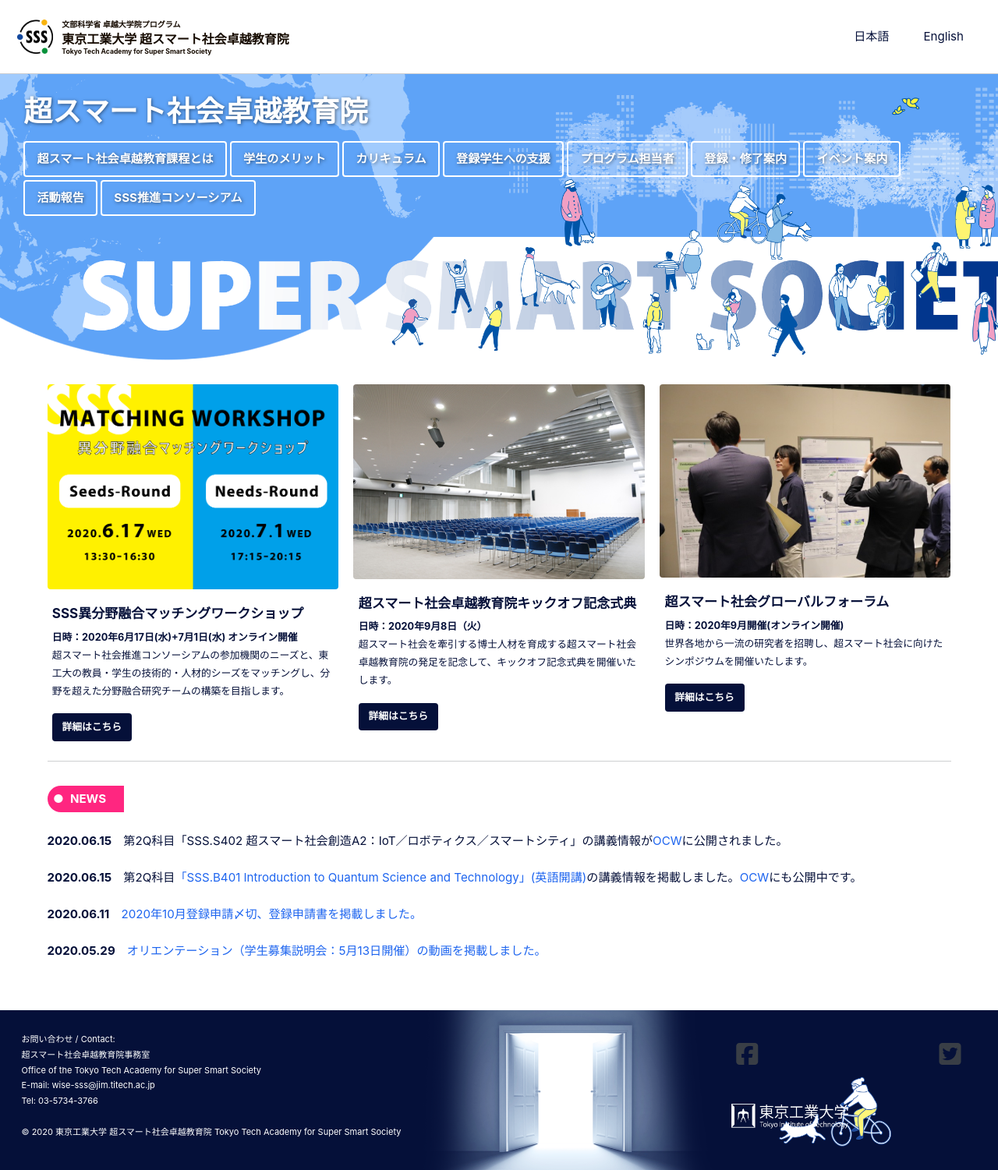
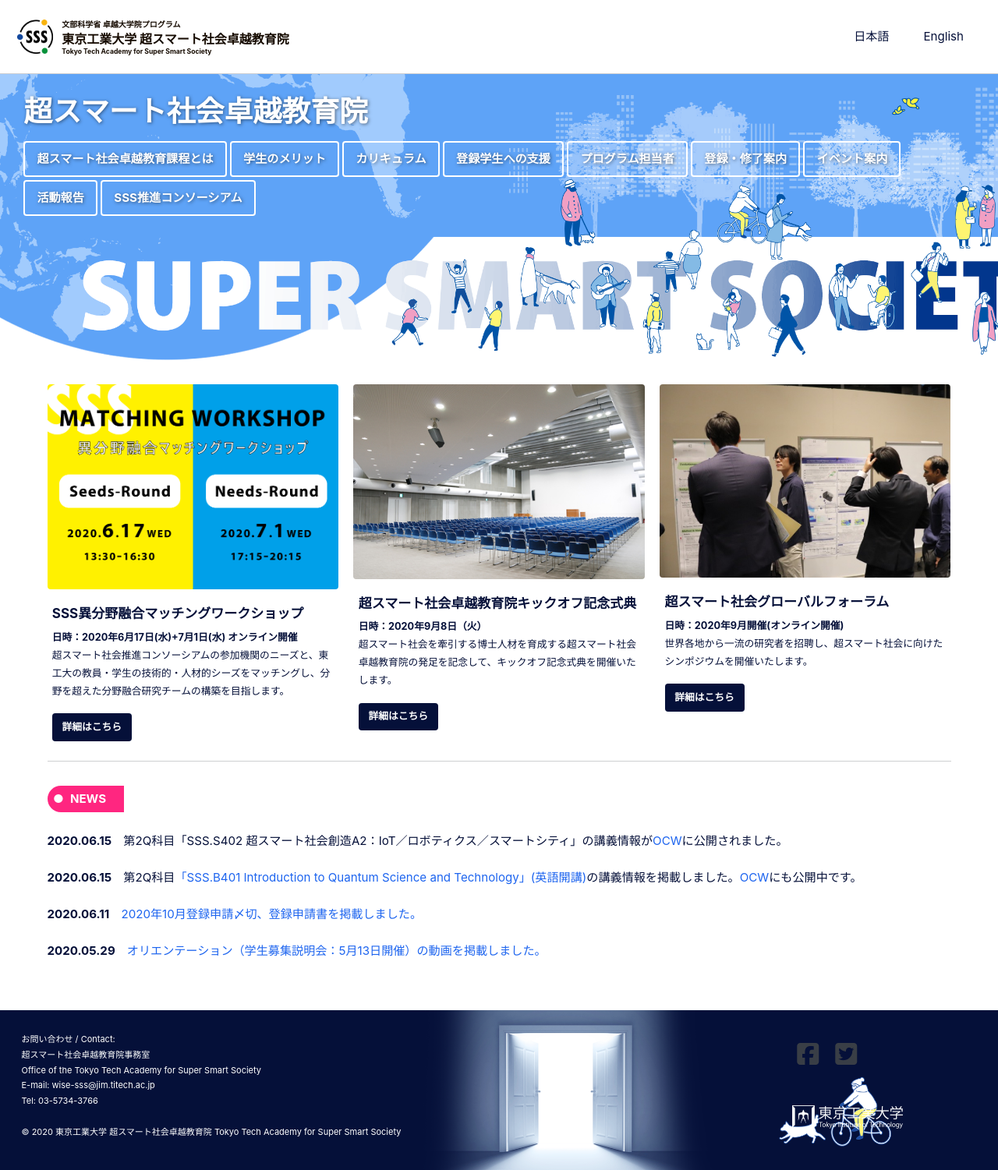
Before and after one commit to fl1d/w0ex.github.io, a Jekyll site: the page built from _pages/home.md, in a window 1280 px wide. Shown: the whole page at 78% size. Built offline with Jekyll 4.4.1, drawn with Linux system fonts in a browser that asks for light colours; cached includes are drawn as plain includes; nearby versions of some CDN libraries.

Commit message:
Update footer.html

```diff
--- a/_includes/footer.html
+++ b/_includes/footer.html
@@ -19,7 +19,7 @@
 <div class="page__footer-copyright">
   <table style="border:none;" width="100%">
     <tr>
-      <td rowspan="2" style="border:none;" width="70%">
+      <td rowspan="2" style="border:none;" width="80%">
         お問い合わせ / Contact:<br>
         超スマート社会卓越教育院事務室<br>
         Office of the Tokyo Tech Academy for Super Smart Society<br>
@@ -27,23 +27,21 @@
         Tel: 03-5734-3766<br><br>
         &copy; {{ site.time | date: '%Y' }} {{ site.name | default: site.title }}
       </td>
-      <td style="border:none;" width="5%" align="left">
+      <td style="border:none;" align="left">
             <font size="6">
               <a href="https://www.facebook.com/Tokyo-Tech-Academy-for-Super-Smart-Society-100152231685429/" target="_blank">
                 <i class="fab fa-fw fa-facebook-square">
                 </i>
               </a>
-              </td>
-        <td style="border:none;" width="5%" align="left">
-            <font size="6">
-               <a href="https://twitter.com/tokyotech_sss/" target="_blank">
+
+             <a href="https://twitter.com/tokyotech_sss/" target="_blank">
                 <i class="fab fa-fw fa-twitter-square">
                 </i>
                </a>
                  </td>
                  </tr>
                  <tr>
-         <td style="border:none;" width="20%" align="left" vertical-align="top">
+         <td style="border:none;" align="left" vertical-align="top">
                <a href="https://www.titech.ac.jp/"><img src="/assets/images/logo_titech.png" width="60%" height="60%" />
                   </a>
                   </tr>
```
